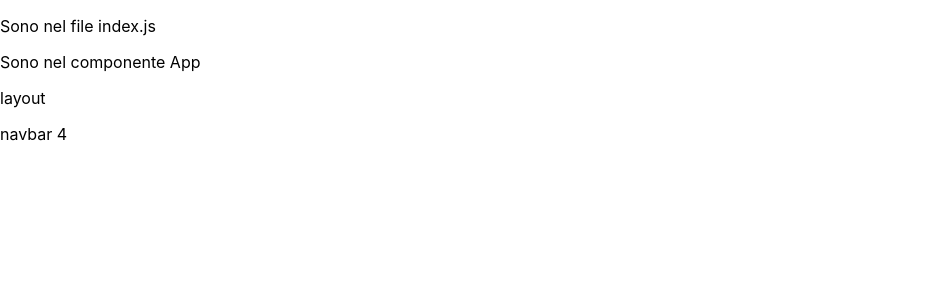
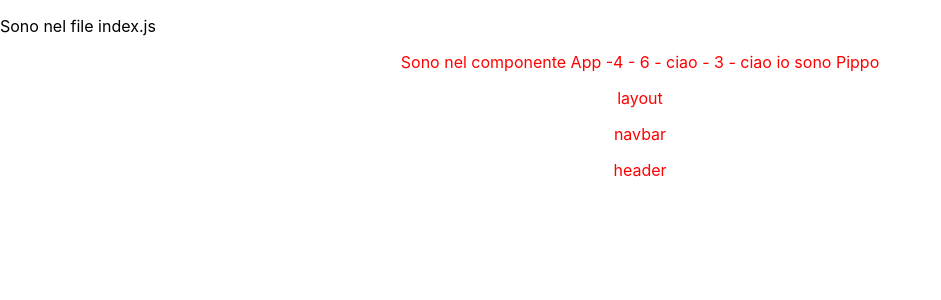
Before and after one commit to dianaberna/prima-app-react-02-23, a React (Create React App) app: page / in a window 1280 px wide. Shown: the top 300 px of the page, without its empty margins (0-941 px from the left). Built offline with nearby package versions, Linux system fonts and the light colour scheme.

Commit message:
aggiunti i nuovi componenti

```diff
--- a/src/components/App/App.css
+++ b/src/components/App/App.css
@@ -1,4 +1,4 @@
-.App {
+.App p{
   text-align: center;
   color: red;
 }
--- a/src/components/App/App.js
+++ b/src/components/App/App.js
@@ -1,15 +1,30 @@
 // import Layout from '../Layout/Layout';
-import Layout from '../Layout';
+import Layout from "../Layout";
 // import NomeComponente from "percorso dove si trova il file NomeComponente.jsx"
-import './App.css';
+import "./App.css";
 
 function App() {
-  return (
-    <>
-      <p>Sono nel componente App</p>
-      <Layout/>
-    </>
-  );
+    // javascript normale
+    let numero = 2
+    let stringa = "ciao"
+    /*
+      commento
+    */
+    let nome = "Pippo"
+    let stringaNuova = `ciao io sono ${nome}`
+    let risultato = somma(1,2)
+
+    return (
+        <div className="App">
+          <p>Sono nel componente App {numero-6} - {6} - {stringa} - {risultato} - {stringaNuova}</p>
+          <Layout />
+
+        </div>
+    );
 }
 
 export default App;
+
+function somma(a, b){
+  return a+b
+}
--- a/src/components/App/index.js
+++ b/src/components/App/index.js
@@ -1,3 +1,4 @@
 import App from "./App";
 
 export default App;
+// noi all'interno di index.js nella cartella App abbiamo a disposizione il componente App
--- /dev/null
+++ b/src/components/Header/Header.js
@@ -0,0 +1,5 @@
+function Header(){
+    return <p>header</p>
+}
+
+export default Header;
--- /dev/null
+++ b/src/components/Header/index.js
@@ -0,0 +1,3 @@
+import Header from "./Header";
+
+export default Header;
--- a/src/components/Layout/Layout.jsx
+++ b/src/components/Layout/Layout.jsx
@@ -1,10 +1,13 @@
 import Navbar from "../Navbar";
+import React from "react";
+import Header from "../Header";
 
 function Layout(){
     return (
         <>
             <p>layout</p>
             <Navbar/>
+            <Header/>
         </>
     )
 }
--- a/src/components/Navbar/Navbar.jsx
+++ b/src/components/Navbar/Navbar.jsx
@@ -1,7 +1,6 @@
 let Navbar = () => {
-    let a = 4
     // rendering del codice html con dentro dei dati
-    return <p>navbar {a}</p>;
+    return <p>navbar</p>;
 }
 
 export default Navbar;
--- a/src/index.js
+++ b/src/index.js
@@ -3,7 +3,6 @@ import ReactDOM from 'react-dom/client';
 import './index.css';
 import App from './components/App';
 // import App from './components/App/App';
-import Navbar from './components/Navbar';
 
 const root = ReactDOM.createRoot(document.getElementById('root'));
 root.render(
```
Also changed, not shown: src/components/Layout/Layout.css (added).
